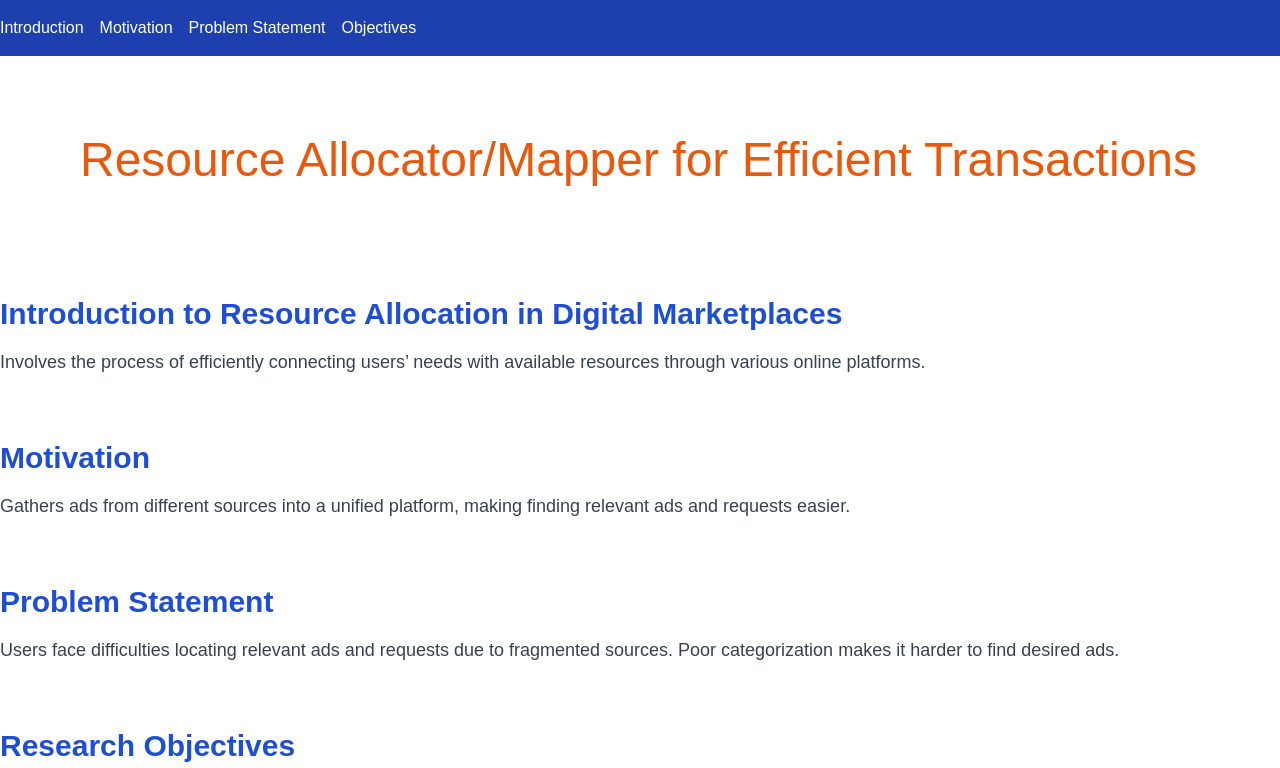
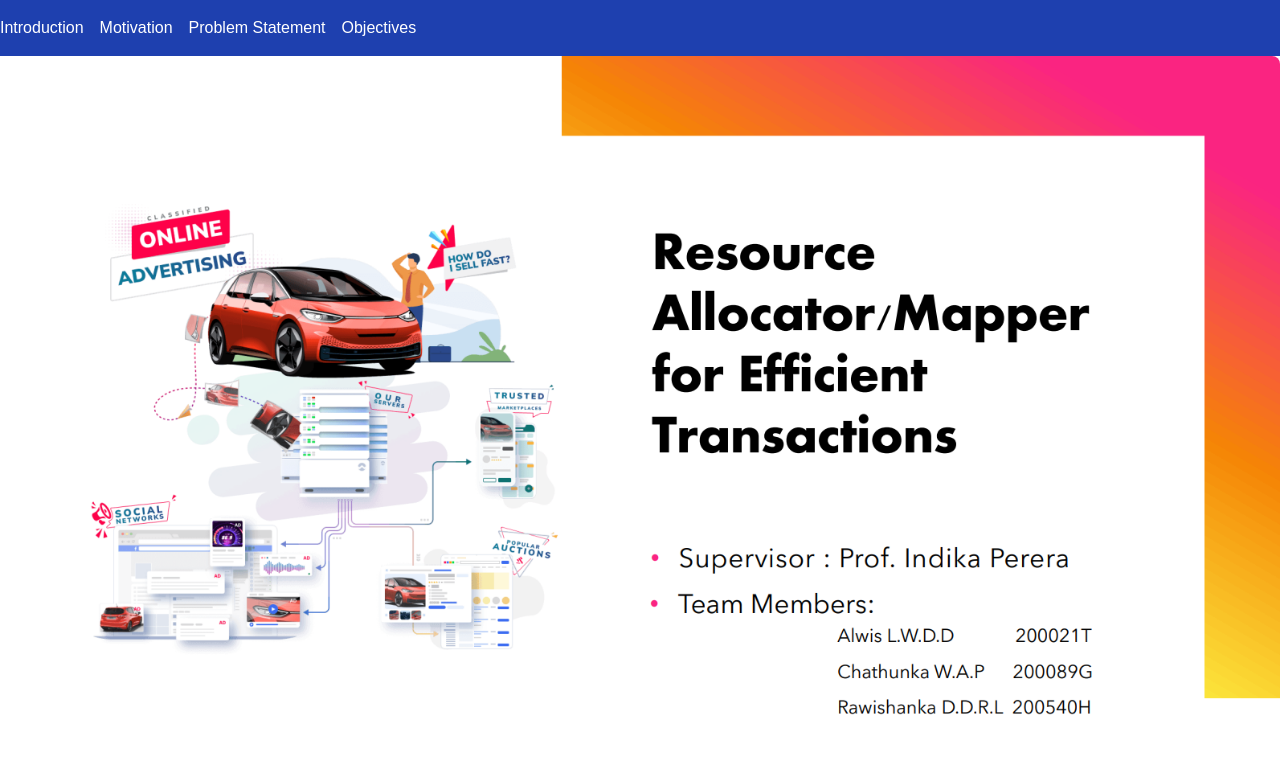
Before and after one commit to Rawishanka/fyp, a Next.js app: page / in a window 1280 px wide. Shown: the top 768 px of the page. Built offline with nearby package versions, Linux system fonts and the light colour scheme.

Commit message:
welcome section

```diff
--- a/app/component/Section.tsx
+++ b/app/component/Section.tsx
@@ -1,15 +1,26 @@
+import Image from 'next/image';
+
 interface SectionProps {
   id: string;
   title: string;
   content: string;
+  imageUrl?: string;
+  imageAlt?: string;
 }
 
-  export const Section = ({ id, title, content }: SectionProps) => {
+export const Section = ({ id, title, content, imageUrl, imageAlt }: SectionProps) => {
   return (
     <section id={id} className="py-8">
-        <div className="container mx-auto">
+      <div className="container mx-auto flex flex-col md:flex-row items-center">
+        <div className="md:w-1/2">
           <h2 className="text-3xl font-bold text-blue-700 mb-4">{title}</h2>
           <p className="text-lg text-gray-700">{content}</p>
+        </div>
+        {imageUrl && (
+          <div className="md:w-1/2 mt-4 md:mt-0 flex justify-center">
+            <Image src={imageUrl} alt={imageAlt || title} width={500} height={300} className="rounded-lg" />
+          </div>
+        )}
       </div>
     </section>
   );
--- a/app/page.tsx
+++ b/app/page.tsx
@@ -1,14 +1,22 @@
 import { Header } from "@/app/component/Header";
 import { Section } from "@/app/component/Section";
-
+import Image from "next/image";
+import welcome from "../public/welcome.png";
 export default function Home() {
   return (
     <div>
       <Header />
       <main>
-        <section className="px-20 py-20 text-orange-600">
-          <h1 className="text-5xl">Resource Allocator/Mapper for Efficient Transactions</h1>
+        <section className="flex items-center justify-center w-auto">
+          <Image
+            src="/welcome.png"
+            alt="Welcome Image"
+            width={1500}  // Increased width
+    height={500} // Increased height
+            className="rounded-lg"
+          />
         </section>
+
         <Section
           id="introduction"
           title="Introduction to Resource Allocation in Digital Marketplaces"
```
Also changed, not shown: public/welcome.png (added). Lines whose indentation alone changed are shown as unchanged.
